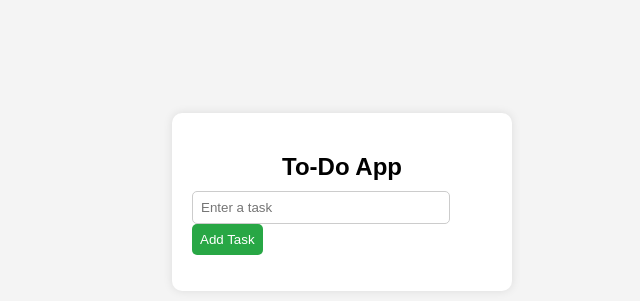
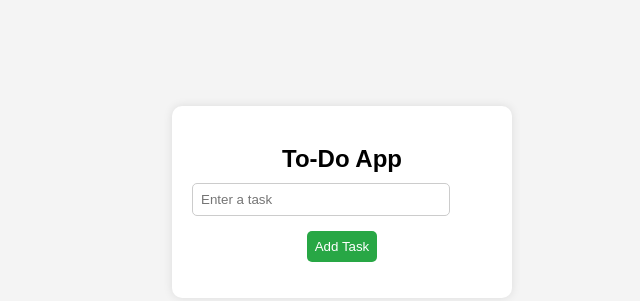
Before and after one commit to Aman2005-10/LIVE-Cheking, a plain HTML site: page index.html in a window 1280 px wide. Shown: the part 198-499 px from the top of the page, without its empty margins (298-938 px from the left). Drawn offline with Linux system fonts and the light colour scheme.

Commit message:
Update index.html

```diff
--- a/index.html
+++ b/index.html
@@ -32,6 +32,10 @@
             border-radius: 5px;
         }
         button {
+            display: block;
+            margin: 5% auto;
+
+
             padding: 8px;
             border: none;
             background: #28a745;
```
